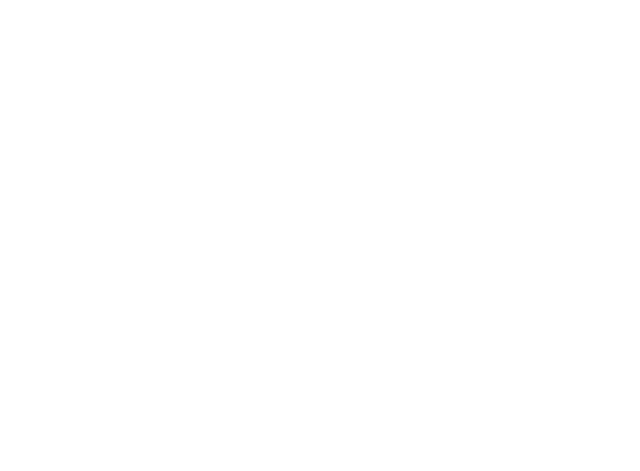
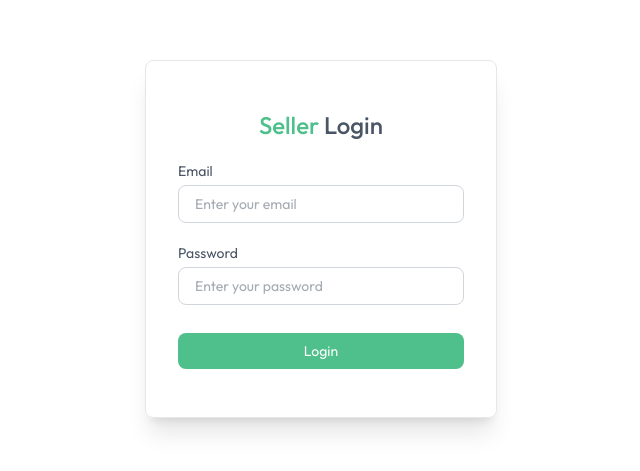
Before and after one commit to VishvBalar/GoCart-Your-Online-Vegetable-Store, a React (Vite) app in the folder client/: page /seller in a window 1280 px wide. Before the commit this address had no page. Shown: the part 161-632 px from the top of the page, without its empty margins (319-959 px from the left). Built offline with nearby package versions, Linux system fonts and the light colour scheme.

Commit message:
Day-11 Start working Seller Section

```diff
--- a/client/src/App.jsx
+++ b/client/src/App.jsx
@@ -12,11 +12,12 @@
 import Cart from './pages/Cart.jsx'
 import AddAddress from './pages/AddAddress.jsx'
 import MyOrders from './pages/MyOrders.jsx'
+import SellerLogin from './components/seller/SellerLogin.jsx'
 
 function App() {
 
  const isSellerPath = useLocation().pathname.includes('seller');
- const { showUserLogin } = useAppContext();
+ const { showUserLogin, isSeller } = useAppContext();
 
   return (
     <div>
@@ -32,6 +33,9 @@
           <Route  path='/cart' element={<Cart/>}/>
           <Route  path='/add-address' element={<AddAddress/>}/>
           <Route  path='/my-orders' element={<MyOrders/>}/>
+          <Route path='/seller' element={isSeller ? null : <SellerLogin/>}>
+
+          </Route>
         </Routes>
       </div>
       {!isSellerPath && <Footer/>}
--- /dev/null
+++ b/client/src/components/seller/SellerLogin.jsx
@@ -0,0 +1,40 @@
+import React, { useEffect } from 'react'
+import { useAppContext } from '../../context/AppContext'
+import { useState } from 'react'
+
+const SellerLogin = () => {
+
+    const {isSeller, setIsSeller, navigate} = useAppContext();
+    const [email, setEmail] = useState("");
+    const [password, setPassword] = useState("");
+
+    const onSubmitHandler = async (e) => {
+        e.preventDefault();
+        setIsSeller(true);
+    }
+
+    useEffect(() => {
+        if(isSeller){
+            navigate("/seller");
+        }
+    }, [isSeller])
+
+  return !isSeller && (
+    <form onSubmit={onSubmitHandler} className='min-h-screen flex items-center text-sm text-gray-600'>
+        <div className='flex flex-col gap-5 m-auto items-start p-8 py-12 min-w-80 sm:min-w-88 rounded-lg shadow-xl border border-gray-200'>
+            <p className='text-2xl font-medium m-auto'><span className='text-primary'>Seller</span> Login</p>
+            <div className='w-full'>
+                <p>Email</p>
+                <input placeholder='Enter your email' type="email" required value={email} onChange={(e) => setEmail(e.target.value)} value={email} className='w-full border border-gray-300 rounded-lg px-4 py-2 mt-1 focus:outline-none focus:border-primary' />
+            </div>
+            <div className='w-full'>
+                <p>Password</p>
+                <input placeholder='Enter your password' type="password" required value={password} onChange={(e) => setPassword(e.target.value)} value={password} className='w-full border border-gray-300 rounded-lg px-4 py-2 mt-1 focus:outline-none focus:border-primary' />
+            </div>
+            <button type='submit' className='w-full bg-primary text-white rounded-lg px-4 py-2 mt-2 hover:bg-primary/90'>Login</button>
+        </div>
+    </form>
+  )
+}
+
+export default SellerLogin
--- a/client/src/pages/MyOrders.jsx
+++ b/client/src/pages/MyOrders.jsx
@@ -29,6 +29,28 @@
                     <span>Payment : {order.paymentType}</span>
                     <span>Total Amount : {currency}{order.amount}</span>
                 </p>
+
+                {order.items.map((item, index) => (
+                    <div className={`relative bg-white text-gray-500/70 ${order.items.length !== index + 1 && "border-b"} border-gray-300 flex flex-col md:flex-row md:items-center justify-between p-4 py-5 md:gap-16 w-full max-w-4xl`} key={index} >
+                        <div className='flex items-center mb-4 md:mb-0'>
+                            <div className='bg-primary/10 p-4 rounded-lg'>
+                                <img src={item.product.image[0]} alt="" className='w-16 h-16' />
+                            </div>
+                            <div className='ml-4 '>
+                                <h2 className='text-xl font-medium text-gray-800'>{item.product.name}</h2>
+                                <p>Category: {item.product.category}</p>
+                            </div>
+                        </div>
+                        <div className='flex flex-col justify-center md:ml-8 mb-4 md:mb-0'>
+                            <p>Quantity: {item.quantity || "1"}</p>
+                            <p>Status: {order.status}</p>
+                            <p>Date: {new Date(order.createdAt).toLocaleDateString()}</p>
+                        </div>
+                        <p className='text-primary text-lg font-medium'>
+                            Amount: {currency}{item.product.offerPrice * item.quantity}
+                        </p>
+                    </div>
+                ))}
             </div>
         ))}
     </div>
```
